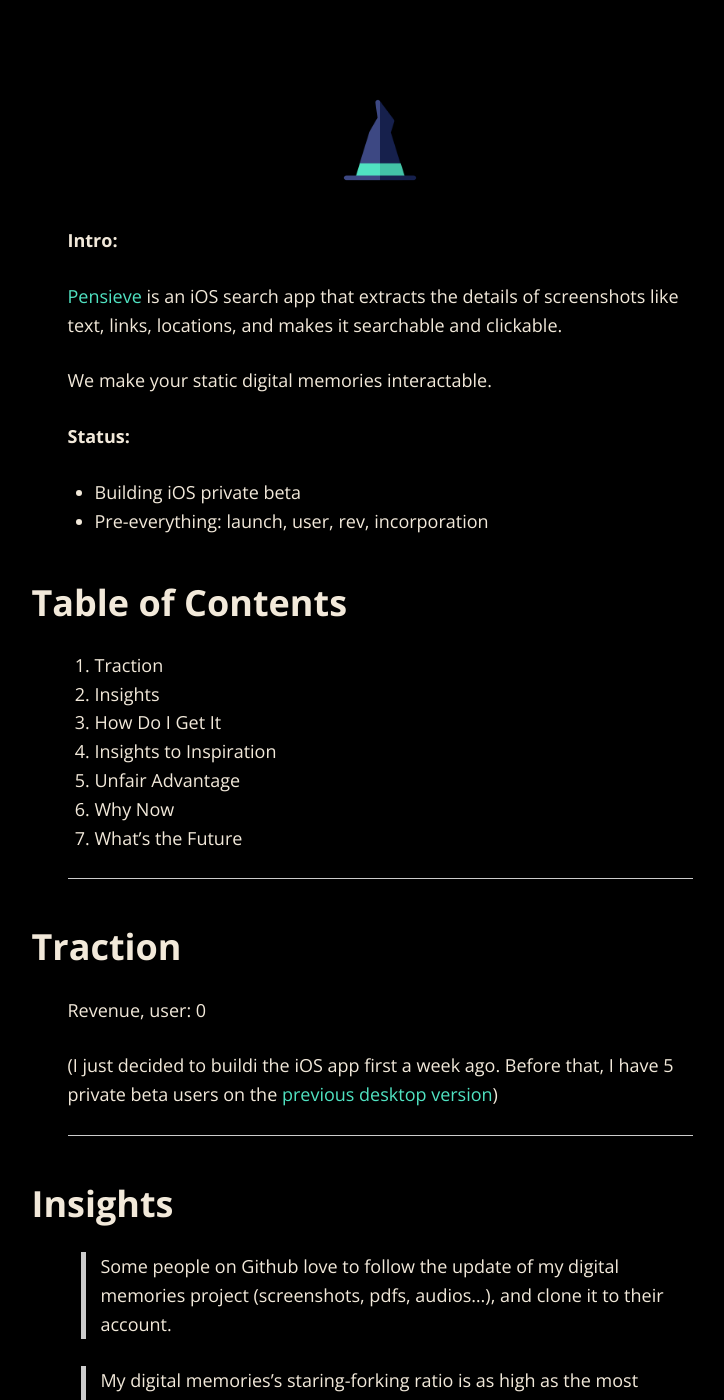
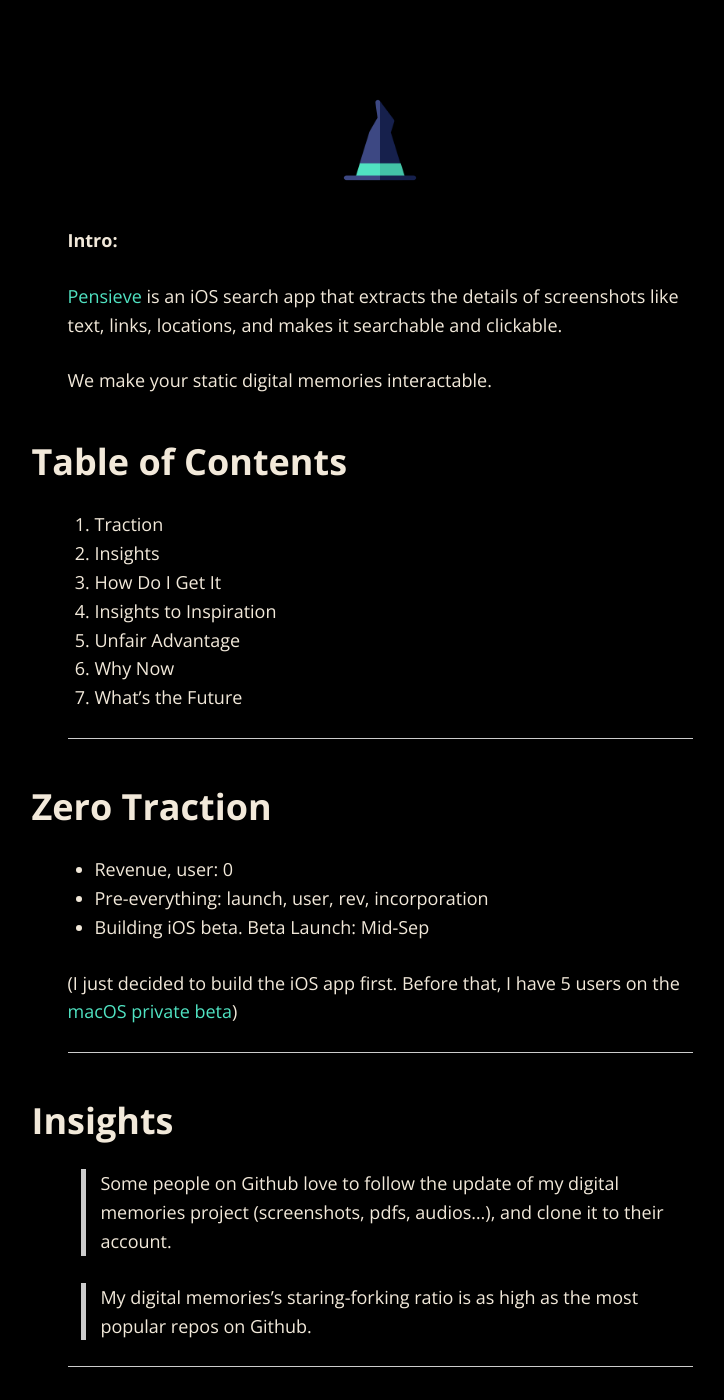
Before and after one commit to tarsmachine/tarsmachine.github.io, a Jekyll site: the page built from index.md, in a window 1280 px wide and 1400 px high. Shown: the whole window, without its empty margins (260-984 px from the left). Built offline with Jekyll 4.4.1, drawn with Linux system fonts in a browser that asks for light colours; nearby versions of some CDN libraries.

Commit message:
Update Lines

```diff
--- a/index.md
+++ b/index.md
@@ -11,11 +11,6 @@
 [Pensieve]() is an iOS search app that extracts the details of screenshots like text, links, locations, and makes it searchable and clickable.
 
 We make your static digital memories interactable.
-
-**Status:**
-
-- Building iOS private beta
-- Pre-everything: launch, user, rev, incorporation
 
 
 ### Table of Contents
@@ -31,11 +26,13 @@
 
 ---
 
-### Traction
+### Zero Traction
 
-Revenue, user: 0
+- Revenue, user: 0
+- Pre-everything: launch, user, rev, incorporation
+- Building iOS beta. Beta Launch: Mid-Sep
 
-(I just decided to buildi the iOS app first a week ago. Before that, I have 5 private beta users on the [previous desktop version]())
+(I just decided to build the iOS app first. Before that, I have 5 users on the [macOS private beta]())
 
 ---
 
```
